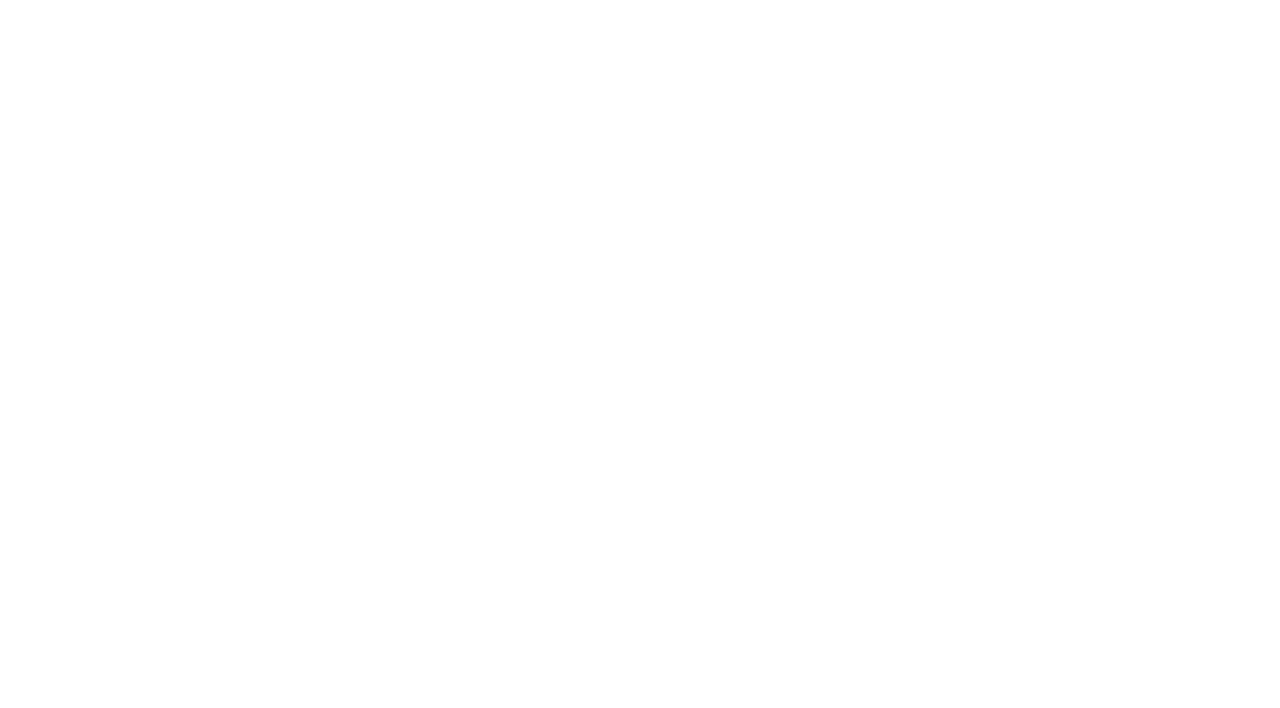
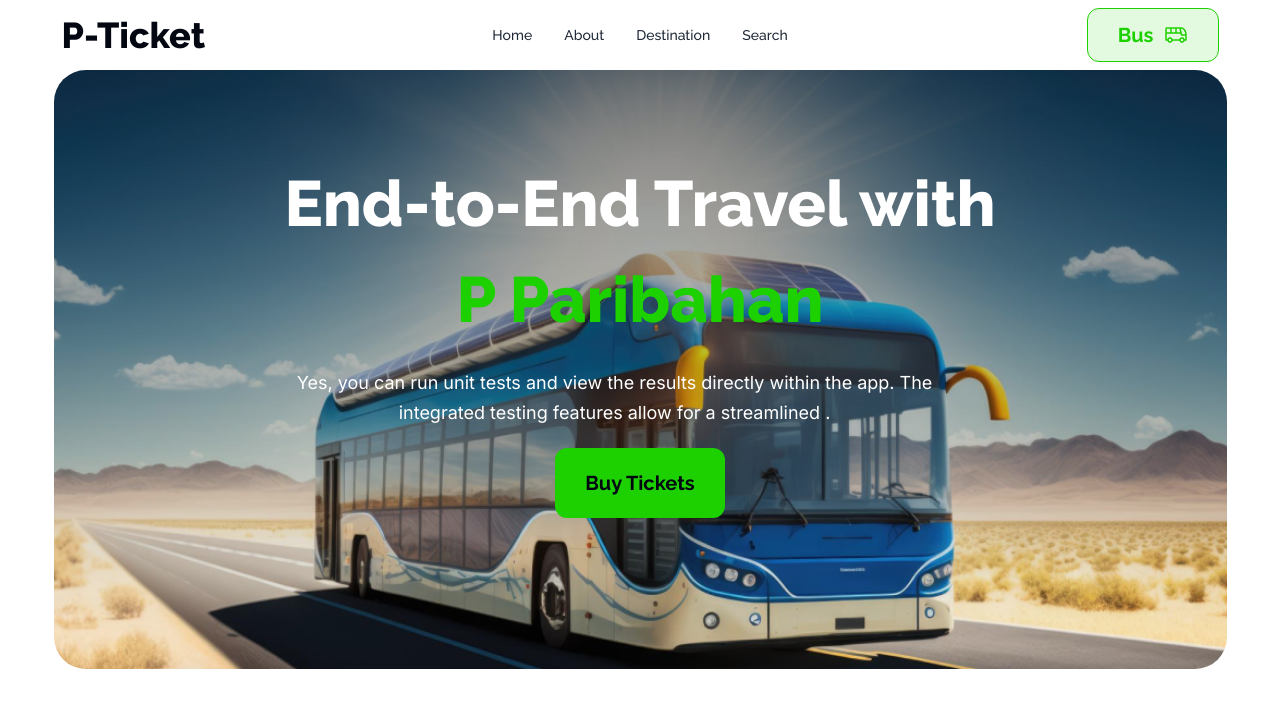
Before and after one commit to RajuAhmed0/responsive-design, a plain HTML site: page index.html in a window 1280 px wide. Drawn offline with nearby package versions, Linux system fonts and the light colour scheme.

Commit message:
asdfjasdf

```diff
--- a/index.html
+++ b/index.html
@@ -1,13 +1,95 @@
 <!DOCTYPE html>
-<html lang="en">
+<html lang="en" data-theme="light">
+
 <head>
     <meta charset="UTF-8">
     <meta name="viewport" content="width=device-width, initial-scale=1.0">
     <title>Bus Ticket Buy </title>
+    <!-- daisy ui linkup  -->
+    <link href="https://cdn.jsdelivr.net/npm/daisyui@4.12.10/dist/full.min.css" rel="stylesheet" type="text/css" />
+    <script src="https://cdn.tailwindcss.com"></script>
+
+    <!-- google font linkup  -->
+    <link rel="preconnect" href="https://fonts.googleapis.com">
+    <link rel="preconnect" href="https://fonts.gstatic.com" crossorigin>
+    <link
+        href="https://fonts.googleapis.com/css2?family=Inter:ital,opsz,wght@0,14..32,100..900;1,14..32,100..900&family=Raleway:ital,wght@0,100..900;1,100..900&display=swap"
+        rel="stylesheet">
+
+
+    <style>
+        .inter {
+            font-family: "Inter", sans-serif;
+
+        }
+
+        .raleway {
+            font-family: "Raleway", sans-serif;
+
+        }
+    </style>
 </head>
+
 <body>
-    <header></header>
+    <header class="max-w-[1173px] mx-auto raleway">
+        <!-- nav section  -->
+      <nav>
+        <div class="navbar bg-base-100 ">
+            <div class="navbar-start">
+                <div class="dropdown">
+                    <div tabindex="0" role="button" class="btn btn-ghost lg:hidden">
+                        <svg xmlns="http://www.w3.org/2000/svg" class="h-5 w-5" fill="none" viewBox="0 0 24 24"
+                            stroke="currentColor">
+                            <path stroke-linecap="round" stroke-linejoin="round" stroke-width="2"
+                                d="M4 6h16M4 12h8m-8 6h16" />
+                        </svg>
+                    </div>
+                    <ul tabindex="0"
+                        class="menu menu-sm dropdown-content bg-base-100 rounded-box z-[1] mt-3 w-52 p-2 shadow">
+                        <li><a>Home</a></li>
+                        <li><a>About</a></li>
+                        <li><a>Destination</a></li>
+                        <li><a>Search</a></li>
+
+                    </ul>
+                </div>
+                <a class=" text-4xl font-extrabold text-[#030712]">P-Ticket</a>
+            </div>
+            <div class="navbar-center hidden lg:flex text-lg font-medium gap-6">
+                <ul class="menu menu-horizontal px-1">
+                    <li><a>Home</a></li>
+                    <li><a>About</a></li>
+                    <li><a>Destination</a></li>
+                    <li><a>Search</a></li>
+                </ul>
+            </div>
+            <div class="navbar-end">
+                <button
+                    class="flex items-center gap-[10px] px-[30px] py-3 bg-[#1cd1001f] border-[1px] border-[#1DD100] rounded-xl text-xl font-bold text-[#1DD100]">Bus
+                    <img class="" src="/images/bus-icon.png" alt="">
+                </button>
+            </div>
+        </div>
+      </nav>
+        <!-- banner section  -->
+        <section>
+            <div class="hero rounded-[32px] pt-[70px] pb-[135px]"
+                style="background-image: url(./images/banner.png);">
+
+                <div class="hero-content text-white text-center">
+                    <div class="max-w-[742px]">
+                        <h1 class="mb-5 text-[64px] font-extrabold ">End-to-End Travel with <span class="text-[#1DD100]">P Paribahan</span></h1>
+                        <p class="mb-5 text-lg font-normal leading-[30px] max-w-[691px] inter">
+                            Yes, you can run unit tests and view the results directly within the app. The integrated testing features allow for a streamlined .
+                        </p>
+                        <button class=" rounded-xl px-[30px] py-[21px] text-xl font-bold text-[#030712] bg-[#1DD100]">Buy Tickets</button>
+                    </div>
+                </div>
+            </div>
+        </section>
+    </header>
     <main></main>
     <footer></footer>
 </body>
+
 </html>
--- /dev/null
+++ b/tailwind.config.js
@@ -0,0 +1,8 @@
+/** @type {import('tailwindcss').Config} */
+module.exports = {
+    content: ["./src/**/*.{html,js}"],
+    theme: {
+      extend: {},
+    },
+    plugins: [],
+  }
```
Also changed, not shown: images/banner.png (added), images/bus-icon.png (added), images/bus-logo.png (added), images/cupon-devider.png (added), images/fare.png (added), images/info-devider.png (added), images/people.png (added), images/playstore.png (added), images/seat-gray.png (added), images/seat-green-filled.png (added), images/seat-green.png (added), images/stoppage.png (added), images/success.png (added), images/ticket-cupon.png (added).
